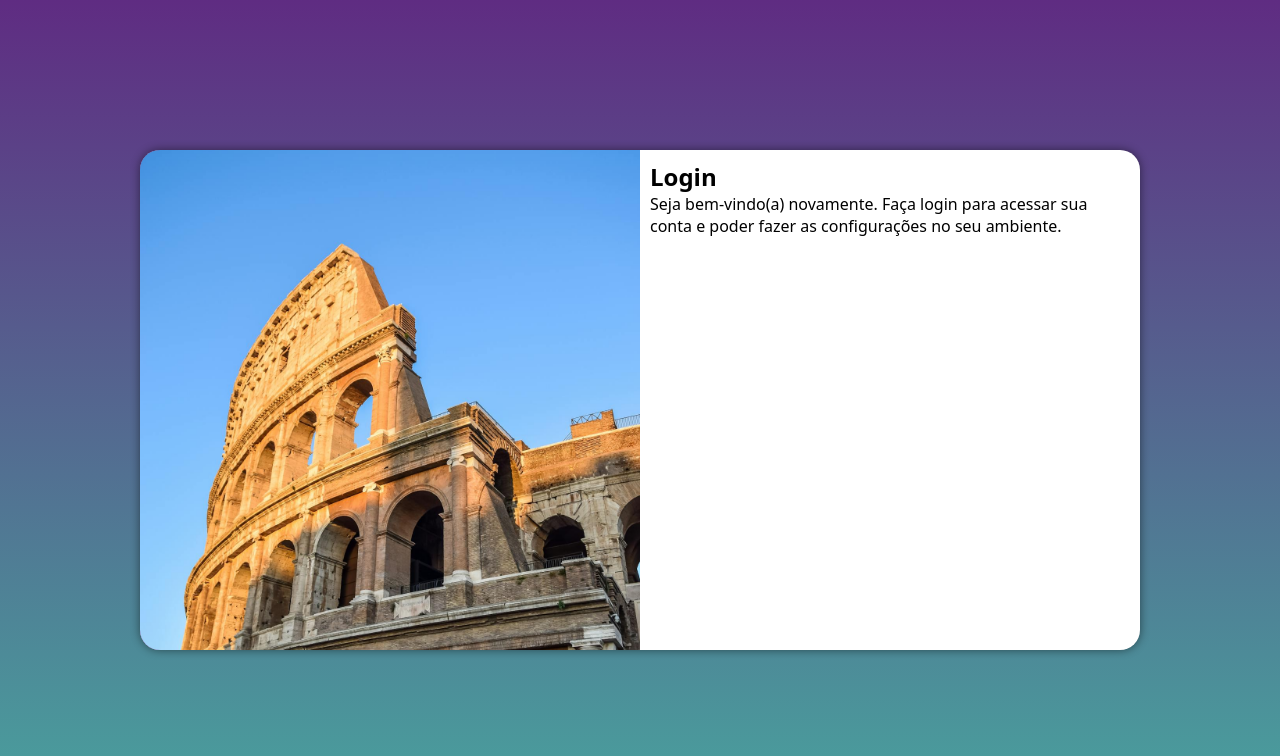
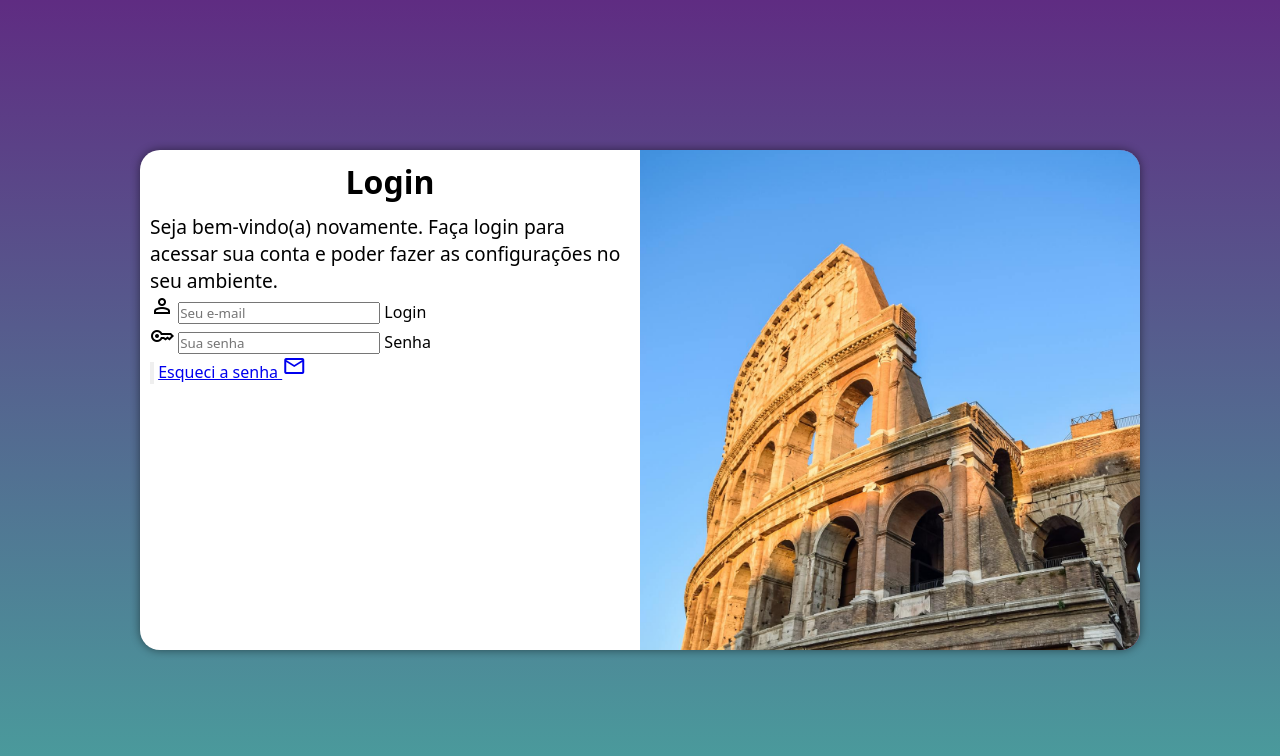
Before and after one commit to ruanarossi/projeto-login, a plain HTML site: page index.html in a window 1280 px wide. Drawn offline with nearby package versions, Linux system fonts and the light colour scheme.

Commit message:
adicionei o formulário

```diff
--- a/estilos/media-query.css
+++ b/estilos/media-query.css
@@ -10,7 +10,6 @@ Grandes telas: acima de 1440px - 1920px
 */
 
 @media screen and (min-width: 768px) and (max-width: 1024px) {
-
   body {
     background-image: linear-gradient(to top, #49a09d, #5f2c82);
   }
@@ -32,7 +31,6 @@ Grandes telas: acima de 1440px - 1920px
 }
 
 @media screen and (min-width: 1024px) {
-
   body {
     background-image: linear-gradient(to top, #49a09d, #5f2c82);
   }
@@ -42,14 +40,21 @@ Grandes telas: acima de 1440px - 1920px
   }
 
   section#login > div#imagem {
-        float: left;
+    float: right;
     width: 50%;
     height: 100%;
   }
 
   section#login > div#formulario {
-        float: right;
+    float: left;
     width: 50%;
   }
 
+  div#formulario > p {
+    font-size: 1.2em;
   }
+
+  div#formulario > h1 {
+    font-size: 2em;
+  }
+}
--- a/estilos/style.css
+++ b/estilos/style.css
@@ -57,3 +57,12 @@ section#login > div#formulario {
   display: block; /*ser exibido por padrão como bloco*/
   padding: 10px;
 }
+
+div#formulario > h1 {
+  text-align: center;
+  margin-bottom: 10px;
+}
+
+div#formulario > p {
+  font-size: 0.8em;
+}
--- a/index.html
+++ b/index.html
@@ -4,6 +4,10 @@
     <meta charset="UTF-8" />
     <meta name="viewport" content="width=device-width, initial-scale=1.0" />
     <title>Login</title>
+    <link
+      href="https://fonts.googleapis.com/css2?family=Material+Symbols+Outlined"
+      rel="stylesheet"
+    />
     <link rel="stylesheet" href="estilos/style.css" />
     <link rel="stylesheet" href="estilos/media-query.css" />
   </head>
@@ -19,7 +23,36 @@
             Seja bem-vindo(a) novamente. Faça login para acessar sua conta e
             poder fazer as configurações no seu ambiente.
           </p>
-          <form action="login.php" method="post"></form>
+          <form action="login.php" method="post" autocomplete="on">
+            <div class="campo">
+              <span class="material-symbols-outlined"> person </span>
+              <input type="email" name="login"
+                id="ilogin"
+                placeholder="Seu e-mail"
+                autocomplete="email"
+                required
+                maxlength="30">
+              <label for="ilogin">Login</label>
+            </div>
+            <div class="campo">
+              <span class="material-symbols-outlined"> key </span>
+              <input
+                type="password"
+                name="senha"
+                id="isenha"
+                placeholder="Sua senha"
+                autocomplete="current-password"
+                required
+                minlength="8"
+                maxlength="20"
+              />
+              <label for="isenha">Senha</label>
+            </div>
+            <input type="submit" value="">
+            <a href="esqueci.html">
+              Esqueci a senha <i class="material-symbols-outlined">mail</i>
+            </a>
+          </form>
         </div>
       </section>
     </main>
```
Lines whose indentation alone changed are shown as unchanged.
